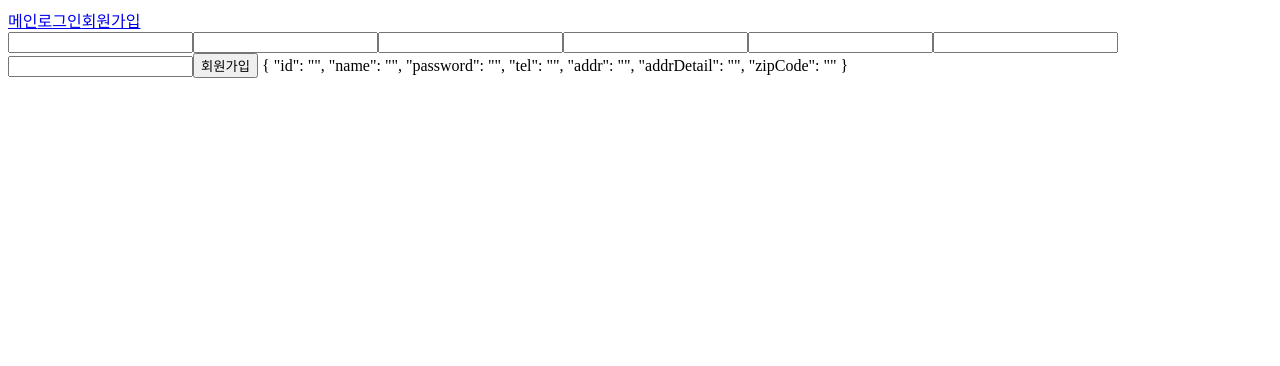
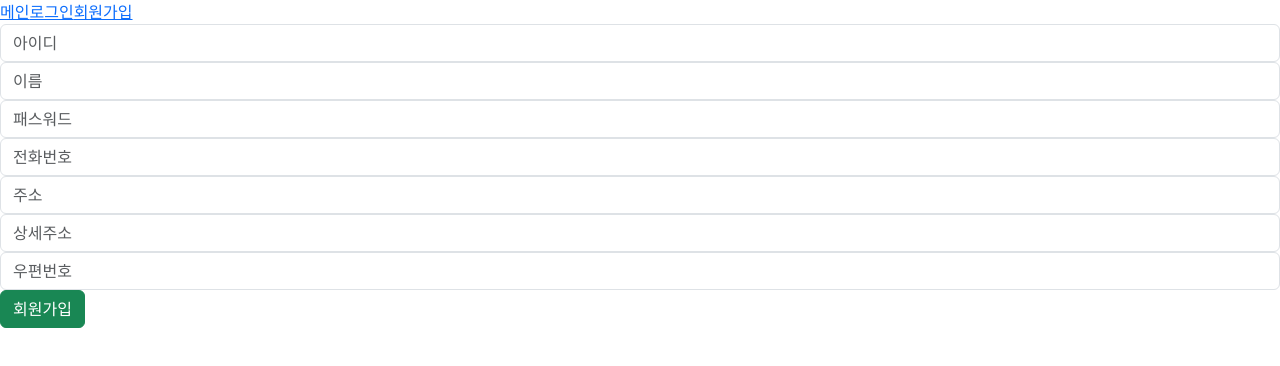
Before and after one commit to jeonDev/commerce-ui, a Vue app: page /#/signup in a window 1280 px wide. Shown: the top 366 px of the page. Built offline with nearby package versions, Linux system fonts and the light colour scheme.

Commit message:
Bootstrap Add & Login Add

```diff
--- a/package.json
+++ b/package.json
@@ -10,7 +10,9 @@
   },
   "dependencies": {
     "axios": "^1.6.7",
-    "vue": "^3.4.15",
+    "bootstrap": "^5.3.3",
+    "bootstrap-vue-3": "^0.5.1",
+    "vue": "^3.4.21",
     "vue-router": "^4.3.0"
   },
   "devDependencies": {
--- a/src/api/MemberApi.js
+++ b/src/api/MemberApi.js
@@ -1,6 +1,6 @@
 import axios from "@/config/axios.js";
 
-export default async function signUp(request) {
+export async function signUpApi(request) {
     return await axios.post('/v1/member/signup', request)
         .then(res => {
             return res.data;
@@ -9,3 +9,13 @@ export default async function signUp(request) {
             return err;
         })
 }
+
+export async function loginApi(request) {
+    return await axios.post('/v1/member/login', request)
+        .then(res => {
+            return res.data;
+        })
+        .catch(err => {
+            return err;
+        })
+}
--- a/src/components/member/Login.vue
+++ b/src/components/member/Login.vue
@@ -1,11 +1,44 @@
-<script setup>
-
-</script>
-
 <template>
-
+  <div>
+    <b-form-input
+        type="text"
+        placeholder="아이디"
+        v-model="request.id"
+    />
+    <b-form-input
+        type="password"
+        placeholder="패스워드"
+        v-model="request.password"
+    />
+    <b-button
+        variant="success"
+        @click="loginApiCall"
+    >로그인</b-button>
+    {{request}}
+  </div>
 </template>
 
+<script>
+
+
+import {loginApi} from "@/api/MemberApi.js";
+
+export default {
+  data() {
+    return {
+      request: {
+        id: '',
+        password: ''
+      }
+    }
+  },
+  methods: {
+    async loginApiCall() {
+      const res = await loginApi(this.request);
+    }
+  }
+}
+</script>
 <style scoped>
 
 </style>
--- a/src/components/member/Signup.vue
+++ b/src/components/member/Signup.vue
@@ -1,43 +1,50 @@
 <template>
   <div>
-    <input
-        :value="request.id"
-        @input="e => request.id = e.target.value"
+    <b-form-input
+        type="text"
+        placeholder="아이디"
+        v-model="request.id"
     />
-    <input
-        :value="request.name"
-        @input="e => request.name = e.target.value"
+    <b-form-input
+        type="text"
+        placeholder="이름"
+        v-model="request.name"
     />
-    <input
+    <b-form-input
         type="password"
-        :value="request.password"
-        @input="e => request.password = e.target.value"
+        placeholder="패스워드"
+        v-model="request.password"
     />
-    <input
-        :value="request.tel"
-        @input="e => request.tel = e.target.value"
+    <b-form-input
+        type="tel"
+        placeholder="전화번호"
+        v-model="request.tel"
     />
-    <input
-        :value="request.addr"
-        @input="e => request.addr = e.target.value"
+    <b-form-input
+        type="text"
+        placeholder="주소"
+        v-model="request.addr"
     />
-    <input
-        :value="request.addrDetail"
-        @input="e => request.addrDetail = e.target.value"
+    <b-form-input
+        type="text"
+        placeholder="상세주소"
+        v-model="request.addrDetail"
     />
-    <input
-        :value="request.zipCode"
-        @input="e => request.zipCode = e.target.value"
+    <b-form-input
+        type="text"
+        placeholder="우편번호"
+        v-model="request.zipCode"
     />
-    <button
-      @click="signupApiCall"
-      >회원가입</button>
-    {{request}}
+    <b-button
+        variant="success"
+        @click="signupApiCall"
+      >회원가입</b-button>
   </div>
 </template>
 
 <script>
-import signUp from "@/api/MemberApi.js";
+
+import {signUpApi} from "@/api/MemberApi.js";
 
 export default {
   data() {
@@ -55,8 +62,7 @@ export default {
   },
   methods: {
     async signupApiCall() {
-      const res = await signUp(this.request);
-
+      const res = await signUpApi(this.request);
     }
   }
 }
--- a/src/main.js
+++ b/src/main.js
@@ -1,7 +1,11 @@
 import { createApp } from 'vue'
 import App from './App.vue'
 import router from "@/config/router.js";
+import 'bootstrap/dist/css/bootstrap.css'
+import 'bootstrap-vue-3/dist/bootstrap-vue-3.css'
+import {BootstrapVue3} from "bootstrap-vue-3";
 
 const app = createApp(App);
 app.use(router);
+app.use(BootstrapVue3)
 app.mount("#app");
```
Also changed, not shown: 1 other file (tests, documents, lock files or other folders).
